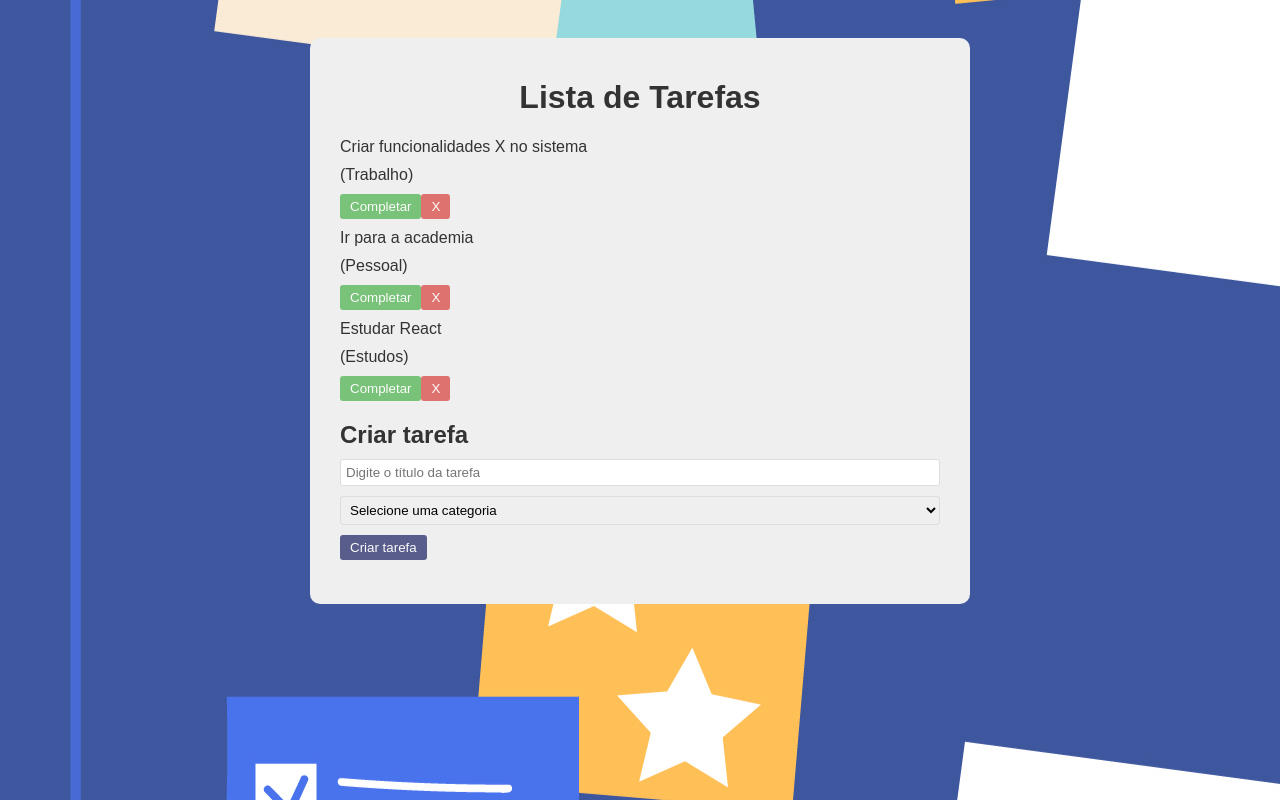
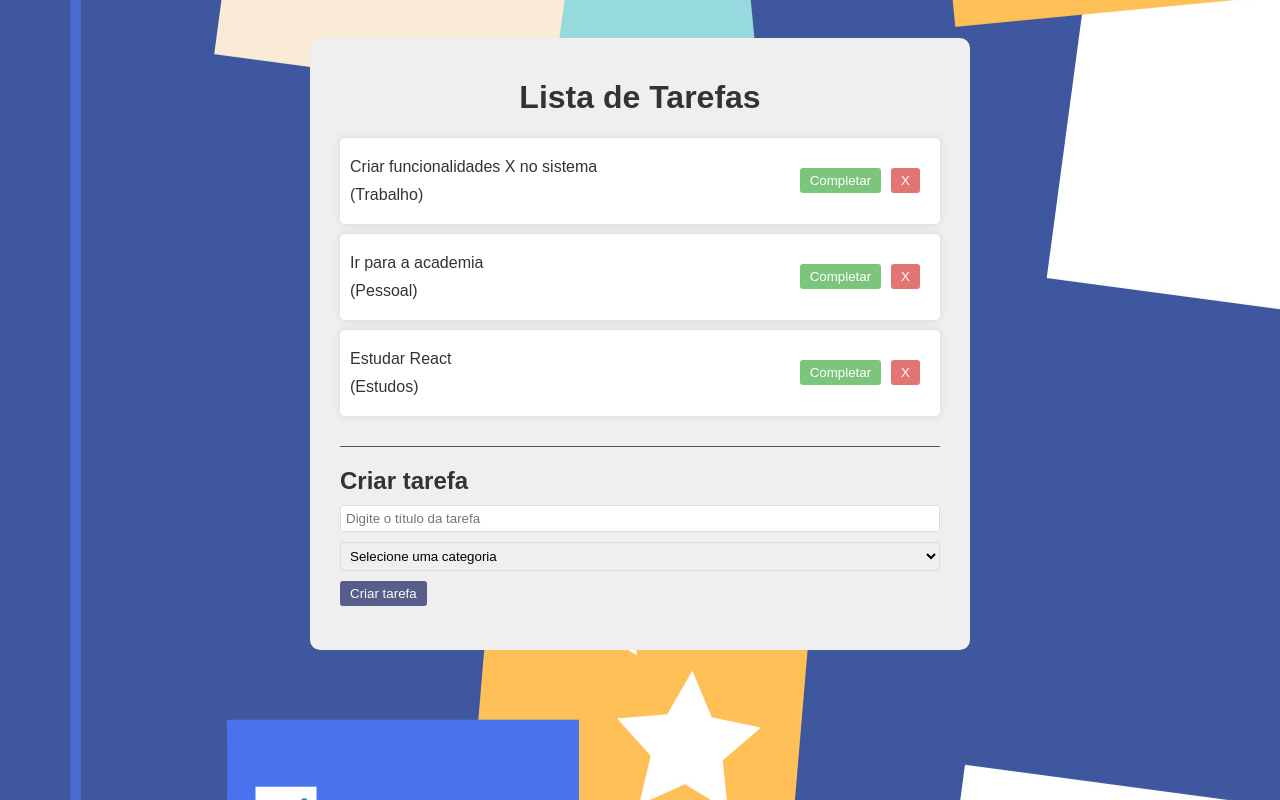
Before and after one commit to Almir-git-unifc/ToDo_crud-app_react, a React (Vite) app: page / in a window 1280 px wide. Shown: the top 800 px of the page. Built offline with nearby package versions, Linux system fonts and the light colour scheme.

Commit message:
feat(style): v0.13.000 - using the style, we separate the options buttons, to opposite sides

```diff
--- a/src/App.css
+++ b/src/App.css
@@ -38,6 +38,7 @@ button{
 	background-color: #333974;
 	color: #fff;
 	padding: 5px 10px;
+  margin-right: 10px;
 	border: none;
 	border-radius: 3px;
 	cursor: pointer;
@@ -48,6 +49,26 @@ button{
 button:hover{
 	opacity: 1;  /* com transição hover a opacidade muda de 0.8 para 1.0 */
 }
+
+/* Aos 38:00 min */
+.todo-list{
+	margin-bottom: 20px;
+	padding-bottom: 20px;
+	border-bottom: 1px solid #555; /* uma linha marcar o fim da lista e começar o form */
+}
+
+.todo { /* cada uma das tarefas */
+	background-color: #fff;
+	box-shadow: 0 0 10px rgba(0, 0, 0, 0.1); /* cor preta e opacidade 0.1 */
+	padding: 10px;       	/* para afastar um item do outro */
+	margin-bottom: 10px; 	/* para afastar um item do outro */
+	border-radius: 5px;  	/* segue o projeto */
+	display: flex;
+	justify-content: space-between; /* Alinha a horizontal, colocando os botões no lado direito e o conteúdo no lado esquerdo */
+	align-items: center; 	/* Centralizar na vertical */
+}
+/* fim dos 38.31 min */
+
 
 .complete{
 	background-color: #5cb85c;
```
